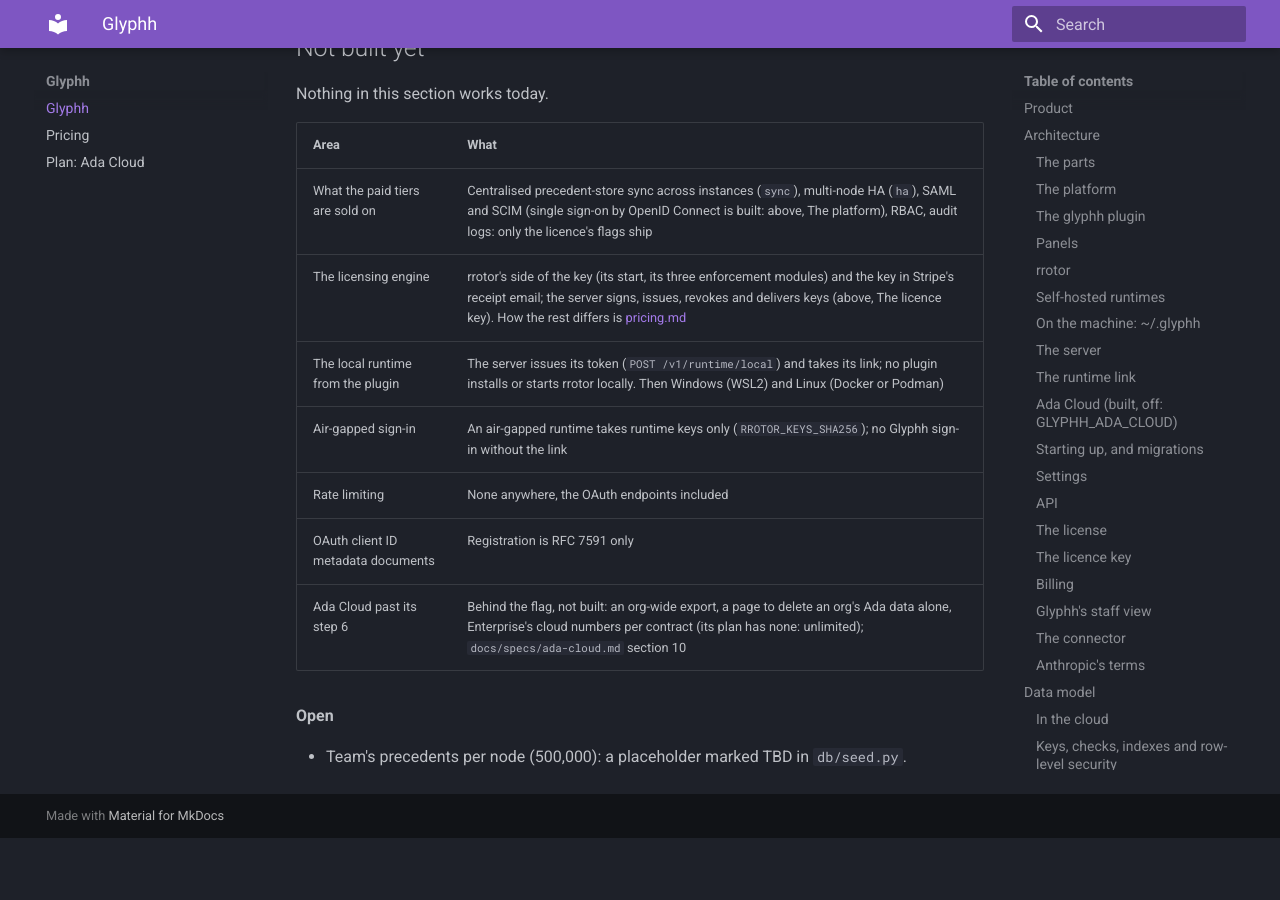
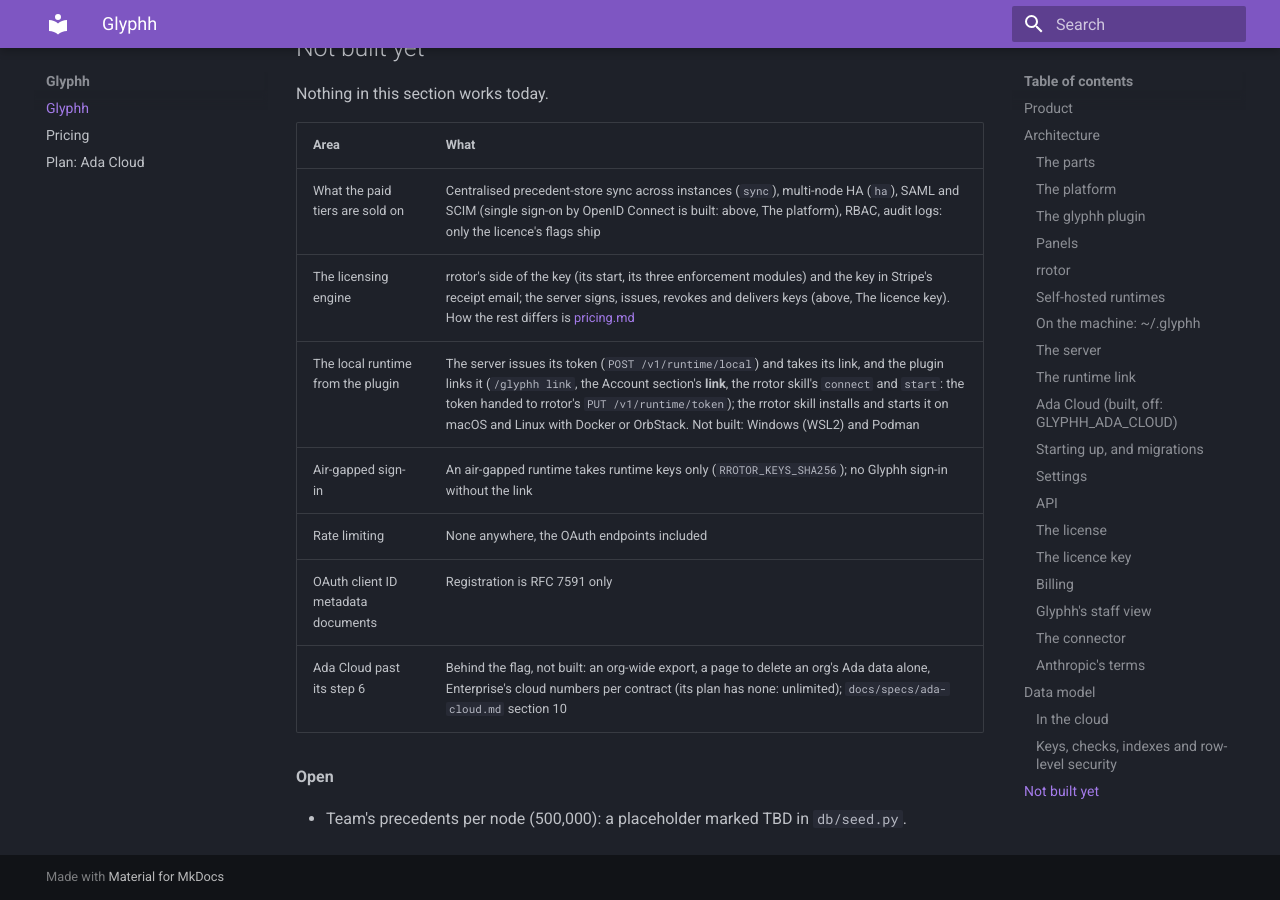
Before and after one commit to glyphh-ai/server, an MkDocs documentation site: the page built from docs/architecture.md, in a window 1280 px wide and 900 px high, scrolled down 41821 px. Built offline with MkDocs 1.6.1 and Material for MkDocs 9.7.7, drawn with Linux system fonts in a browser that asks for light colours; before the commit the page ends 42659 px from its top, so only the background shows below that.

Commit message:
docs: the local runtime is linked by the plugin now
The "Not built yet" row for the local runtime says the plugin links it
(/glyphh link, the Account section, the rrotor skill's connect and
start) and keeps what is still not built: Windows (WSL2) and Podman.

Co-Authored-By: Claude Fable 5.1 <noreply@anthropic.com>

```diff
--- a/docs/architecture.md
+++ b/docs/architecture.md
@@ -783,7 +783,7 @@ Nothing in this section works today.
 |---|---|
 | What the paid tiers are sold on | Centralised precedent-store sync across instances (`sync`), multi-node HA (`ha`), SAML and SCIM (single sign-on by OpenID Connect is built: above, The platform), RBAC, audit logs: only the licence's flags ship |
 | The licensing engine | rrotor's side of the key (its start, its three enforcement modules) and the key in Stripe's receipt email; the server signs, issues, revokes and delivers keys (above, The licence key). How the rest differs is [pricing.md](pricing.md#against-what-is-built) |
-| The local runtime from the plugin | The server issues its token (`POST /v1/runtime/local`) and takes its link; no plugin installs or starts rrotor locally. Then Windows (WSL2) and Linux (Docker or Podman) |
+| The local runtime from the plugin | The server issues its token (`POST /v1/runtime/local`) and takes its link, and the plugin links it (`/glyphh link`, the Account section's **link**, the rrotor skill's `connect` and `start`: the token handed to rrotor's `PUT /v1/runtime/token`); the rrotor skill installs and starts it on macOS and Linux with Docker or OrbStack. Not built: Windows (WSL2) and Podman |
 | Air-gapped sign-in | An air-gapped runtime takes runtime keys only (`RROTOR_KEYS_SHA256`); no Glyphh sign-in without the link |
 | Rate limiting | None anywhere, the OAuth endpoints included |
 | OAuth client ID metadata documents | Registration is RFC 7591 only |
```
